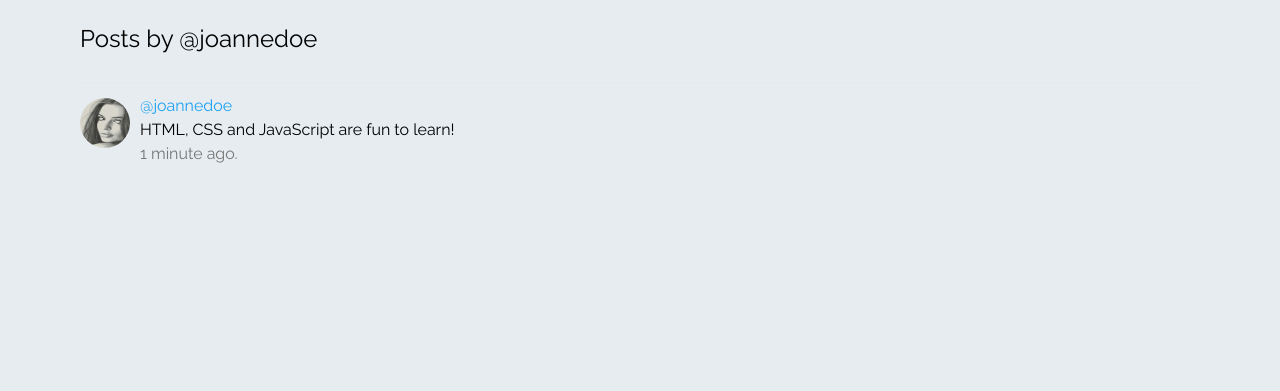
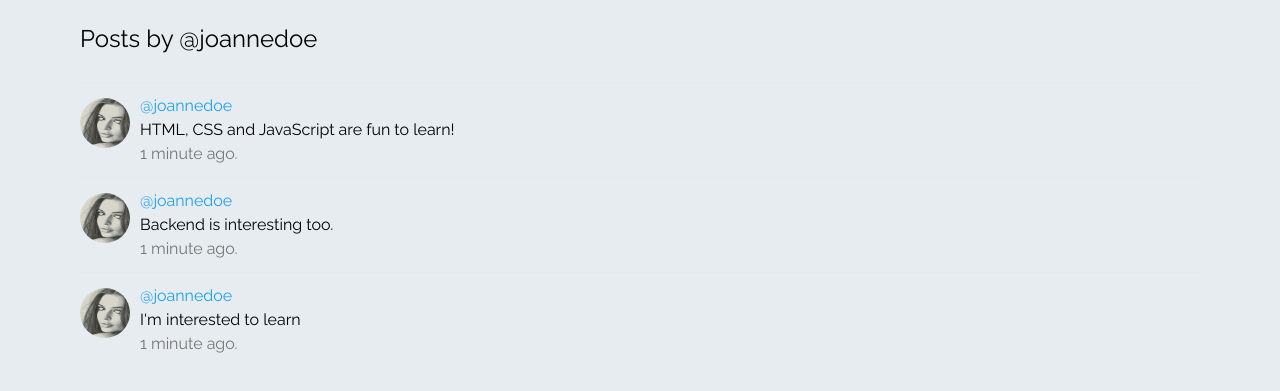
Before and after one commit to dannyongtey/webdevworkshop, a plain HTML site: page post.html in a window 1280 px wide. Shown: the part 53-444 px from the top of the page. Drawn offline with Linux system fonts and the light colour scheme.

Commit message:
Modify post page to display more posts

```diff
--- a/post.html
+++ b/post.html
@@ -26,9 +26,21 @@
 			<br>
 			<ol class="posts">
 				<li id="post-1" class="post">
-					<a href="#"><img alt = "Najib" src = "./assets/images/profilepic.jpeg" class = "gravatar"></a>
+					<a href="#"><img alt = "joannedoe" src = "./assets/images/profilepic.jpeg" class = "gravatar"></a>
 					<span class="user"><a href = "#">@joannedoe</a></span>
 					<span class="content">HTML, CSS and JavaScript are fun to learn!</span>
+					<span class="timestamp">1 minute ago.</span>
+				</li>
+				<li id="post-2" class="post">
+					<a href="#"><img alt = "joannedoe" src = "./assets/images/profilepic.jpeg" class = "gravatar"></a>
+					<span class="user"><a href = "#">@joannedoe</a></span>
+					<span class="content">Backend is interesting too.</span>
+					<span class="timestamp">1 minute ago.</span>
+				</li>
+				<li id="post-3" class="post">
+					<a href="#"><img alt = "joannedoe" src = "./assets/images/profilepic.jpeg" class = "gravatar"></a>
+					<span class="user"><a href = "#">@joannedoe</a></span>
+					<span class="content">I'm interested to learn</span>
 					<span class="timestamp">1 minute ago.</span>
 				</li>
 			</ol>
```
